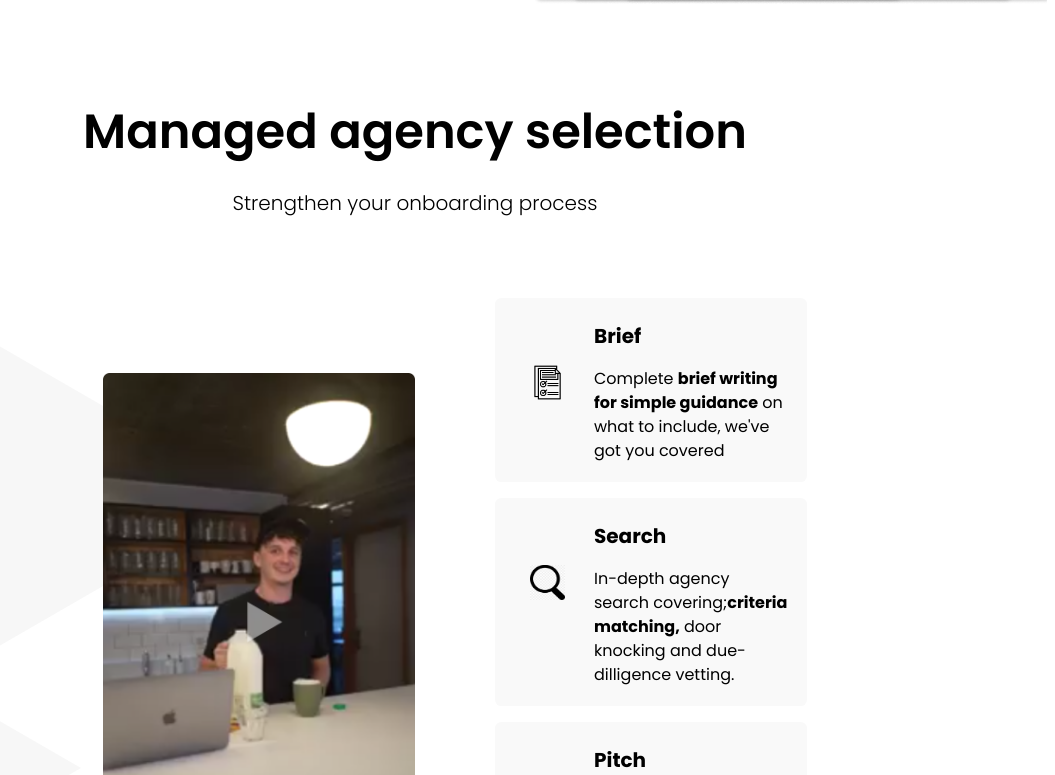
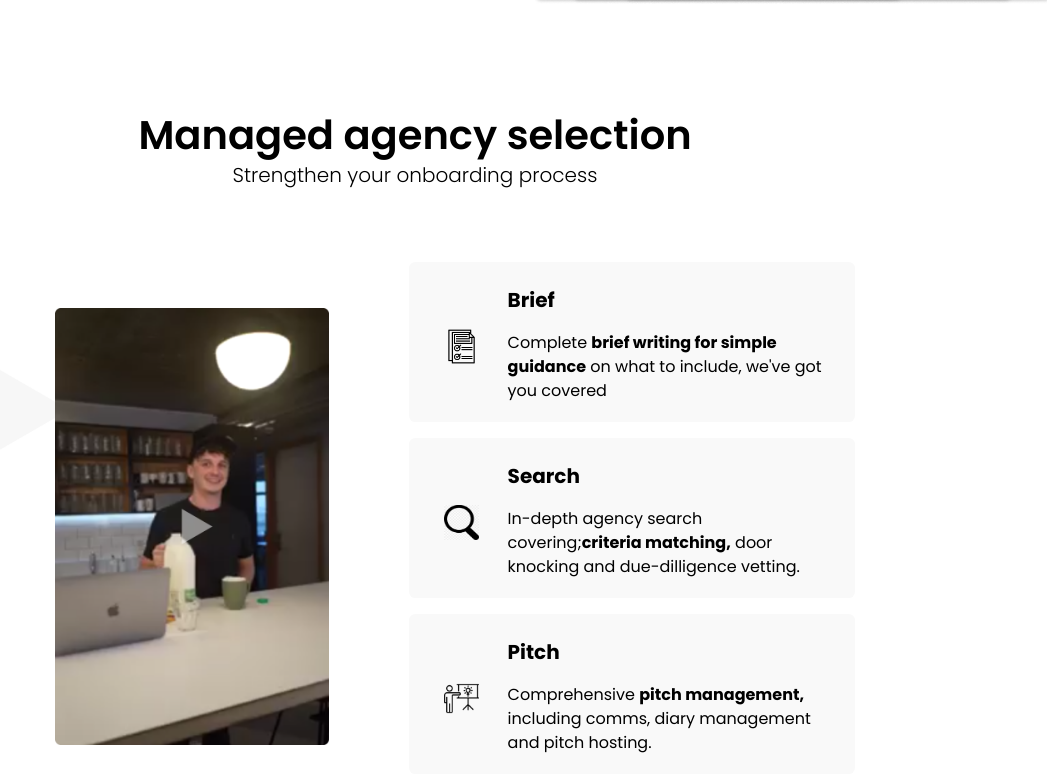
Before and after one commit to ilker11/nextjs-project, a Next.js app: page / in a window 1280 px wide. Shown: the part 865-1640 px from the top of the page, without its empty margins (225-1280 px from the left). Built offline with nearby package versions, Linux system fonts and the light colour scheme.

Commit message:
Almost ready

```diff
--- a/collections/Card/elements.jsx
+++ b/collections/Card/elements.jsx
@@ -1,5 +1,9 @@
 import styled from "styled-components";
 import { StyledSectionParagraph, StyledSectionSubheading } from "../../components/Typography/elements";
+
+export const StyledCardTitle = styled(({ ...props }) => <StyledSectionSubheading {...props} />)`
+  margin-bottom: 10px;
+`;
 
 export const StyledCard = styled(({ ...props }) => <div {...props} />)`
 position: relative;
@@ -11,11 +15,10 @@ position: relative;
   &:hover {
     border-color: #77b2fe;
   }
-
-`;
-
-export const StyledCardTitle = styled(({ ...props }) => <StyledSectionSubheading {...props} />)`
-  margin-bottom: 10px;
+  &:hover ${StyledCardTitle} {
+    color: #1378fc;
+    text-decoration: underline;
+  }
 `;
 
 export const StyledCardDescription = styled(({ ...props }) => <StyledSectionParagraph {...props} />)`
--- a/sections/Section/elements.jsx
+++ b/sections/Section/elements.jsx
@@ -1,31 +1,32 @@
 import styled from "styled-components";
-import { SectionContainer, SectionBigHeading, SectionSubheading } from "~/components";
+import { SectionContainer, SectionBigHeading,SectionHeading, SectionSubheading } from "~/components";
 
 export const StyledContainer = styled(({ height, ...props }) => <SectionContainer {...props} />)`
   display: block;
   padding: 6rem 0;
   background: url(/img/background.png) no-repeat -5rem 15rem;
+  background-size: 100%;
 `;
 
 export const StyledSectionHead = styled(({ ...props }) => <header {...props} />)`
   text-align: center;
-  margin-bottom: 3rem;
+  margin-bottom: 2.5rem;
 `;
 
-export const StyledTitle = styled((props) => <SectionBigHeading {...props} />)`
+export const StyledTitle = styled((props) => <SectionHeading {...props} />)`
   margin: 0;
   color: black;
 `;
 
 export const StyledDescription = styled((props) => <SectionSubheading {...props} />)`
-  margin: 1.563rem 0 0;
+  margin: -0.6rem 0 0;
 `;
 
 
 export const StyledMediaContainer = styled(({ ...props }) => <div {...props} />)`
   display: flex;
   align-items: center;
-  padding: 0 20rem;
+  padding: 0 17rem;
   @media(max-width: 1024px) {
     display: block;
     padding: 0 2rem;
@@ -33,7 +34,7 @@ export const StyledMediaContainer = styled(({ ...props }) => <div {...props} />)
 `;
 
 export const StyledMediaImage = styled(({ ...props }) => <div {...props} />)`
-  flex: 0 0 50%;
+  flex: 0 0 38%;
   @media(max-width: 1024px) {
     box-sizing: border-box;
     display: block;
@@ -47,7 +48,7 @@ export const StyledMediaImage = styled(({ ...props }) => <div {...props} />)`
 `;
 
 export const StyledMediaBody = styled(({ ...props }) => <div {...props} />)`
-  flex: 0 0 50%;
+  flex: 0 0 62%;
   padding: 2rem 5rem;
   @media(max-width: 1024px) {
     padding: 3rem 10rem;
```
